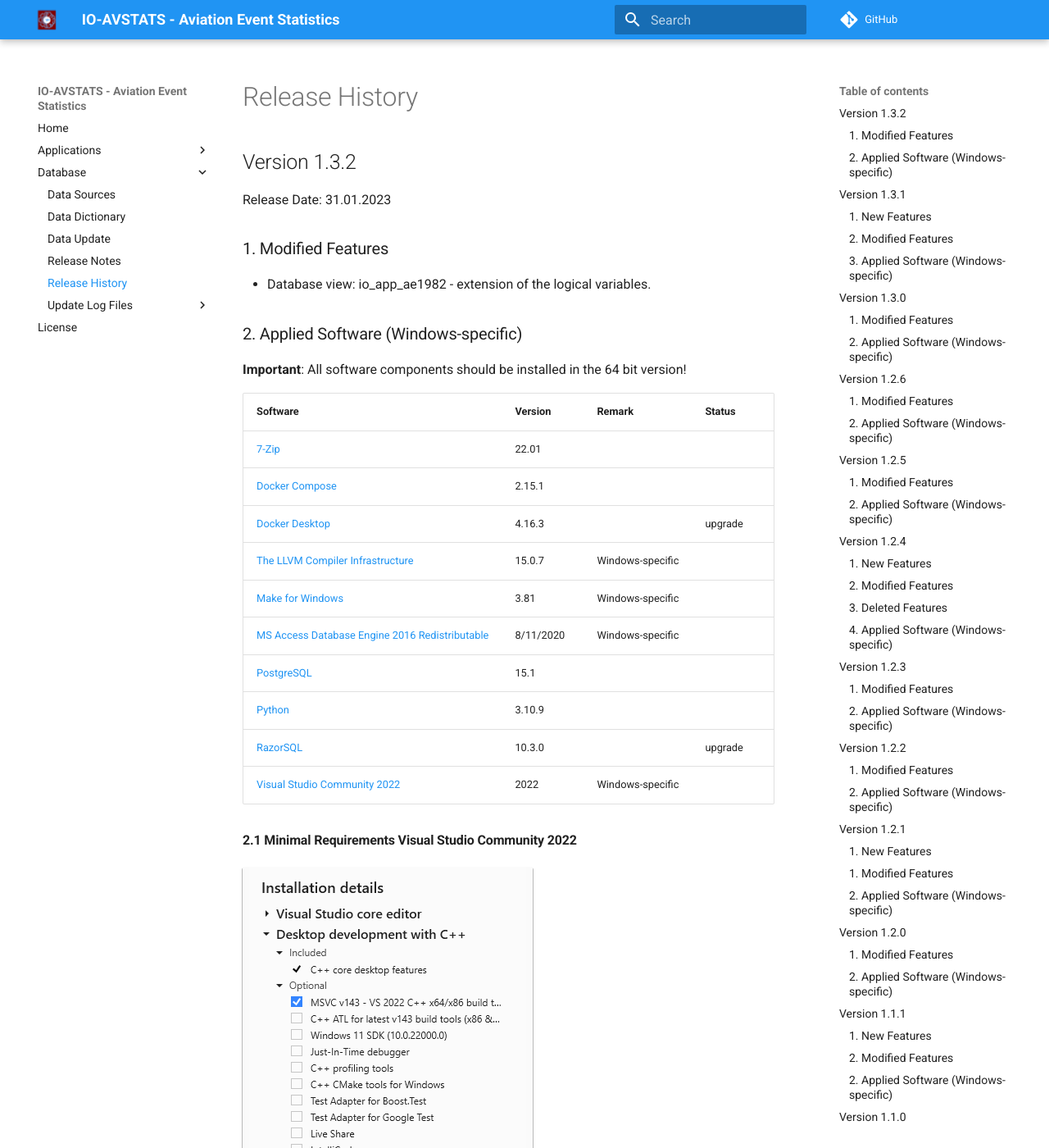
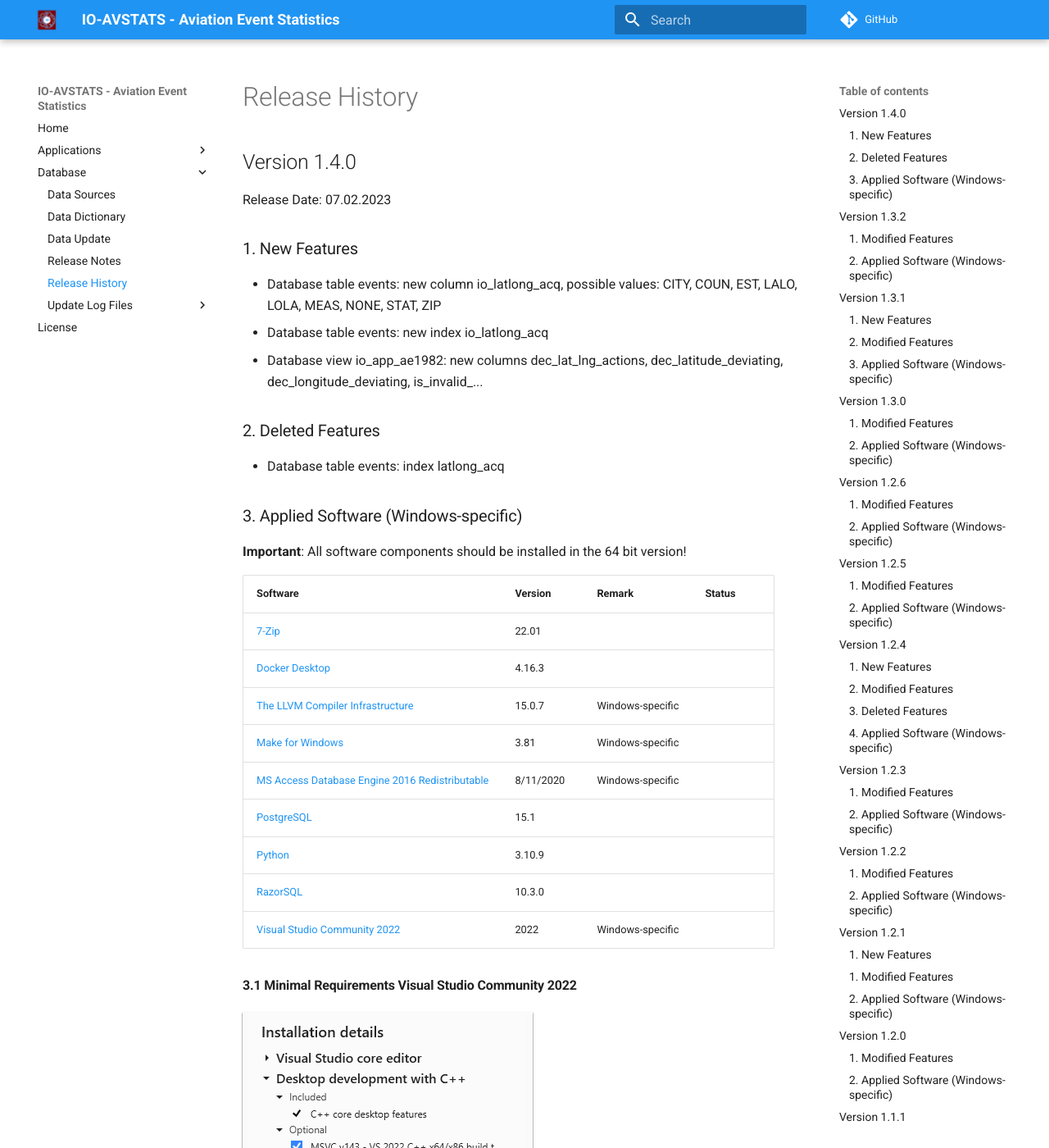
Before and after one commit to io-aero/io-avstats-shared, an MkDocs documentation site: the page built from docs/io_avstats_db_release_history.md, in a window 1280 px wide and 1400 px high. Shown: the whole window at 82% size. Built offline with MkDocs 1.6.1 and Material for MkDocs 9.7.7, drawn with Linux system fonts in a browser that asks for light colours; comment, search, counter and statistics services are not loaded.

Commit message:
Version 23.02.08

```diff
--- a/docs/io_avstats_db_release_history.md
+++ b/docs/io_avstats_db_release_history.md
@@ -1,4 +1,38 @@
 # Release History
+
+## Version 1.4.0
+
+Release Date: 07.02.2023
+
+### 1. New Features
+
+- Database table events: new column io_latlong_acq, possible values: CITY, COUN, EST, LALO, LOLA, MEAS, NONE, STAT, ZIP
+- Database table events: new index io_latlong_acq
+- Database view io_app_ae1982: new columns dec_lat_lng_actions, dec_latitude_deviating, dec_longitude_deviating, is_invalid_...
+
+### 2. Deleted Features
+
+- Database table events: index latlong_acq
+
+### 3. Applied Software (Windows-specific)
+
+**Important**: All software components should be installed in the 64 bit version!
+
+| Software                                                                                                                           | Version   | Remark           | Status |
+|:-----------------------------------------------------------------------------------------------------------------------------------|:----------|:-----------------|--------|
+| [7-Zip](https://www.7-zip.org){:target="_blank"}                                                                                   | 22.01     |                  |        |
+| [Docker Desktop](https://docs.docker.com/desktop/release-notes/){:target="_blank"}                                                 | 4.16.3    |                  |        |
+| [The LLVM Compiler Infrastructure](https://llvm.org){:target="_blank"}                                                             | 15.0.7    | Windows-specific |        |
+| [Make for Windows](http://gnuwin32.sourceforge.net/packages/make.htm){:target="_blank"}                                            | 3.81      | Windows-specific |        |
+| [MS Access Database Engine 2016 Redistributable](https://www.microsoft.com/en-us/download/details.aspx?id=54920){:target="_blank"} | 8/11/2020 | Windows-specific |        |
+| [PostgreSQL](https://www.enterprisedb.com/downloads/postgres-postgresql-downloads){:target="_blank"}                               | 15.1      |                  |        |
+| [Python](https://www.python.org/downloads/){:target="_blank"}                                                                      | 3.10.9    |                  |        |
+| [RazorSQL](https://razorsql.com/download_win.html){:target="_blank"}                                                               | 10.3.0    |                  |        |
+| [Visual Studio Community 2022](https://visualstudio.microsoft.com/vs){:target="_blank"}                                            | 2022      | Windows-specific |        |
+
+#### 3.1 Minimal Requirements Visual Studio Community 2022
+
+<kbd>![](img/Visual Studio Requirements.png)</kbd>
 
 ## Version 1.3.2
 
```
Also changed, not shown: docs/io_avstats_db_release_notes.md (+11 -9 lines).
